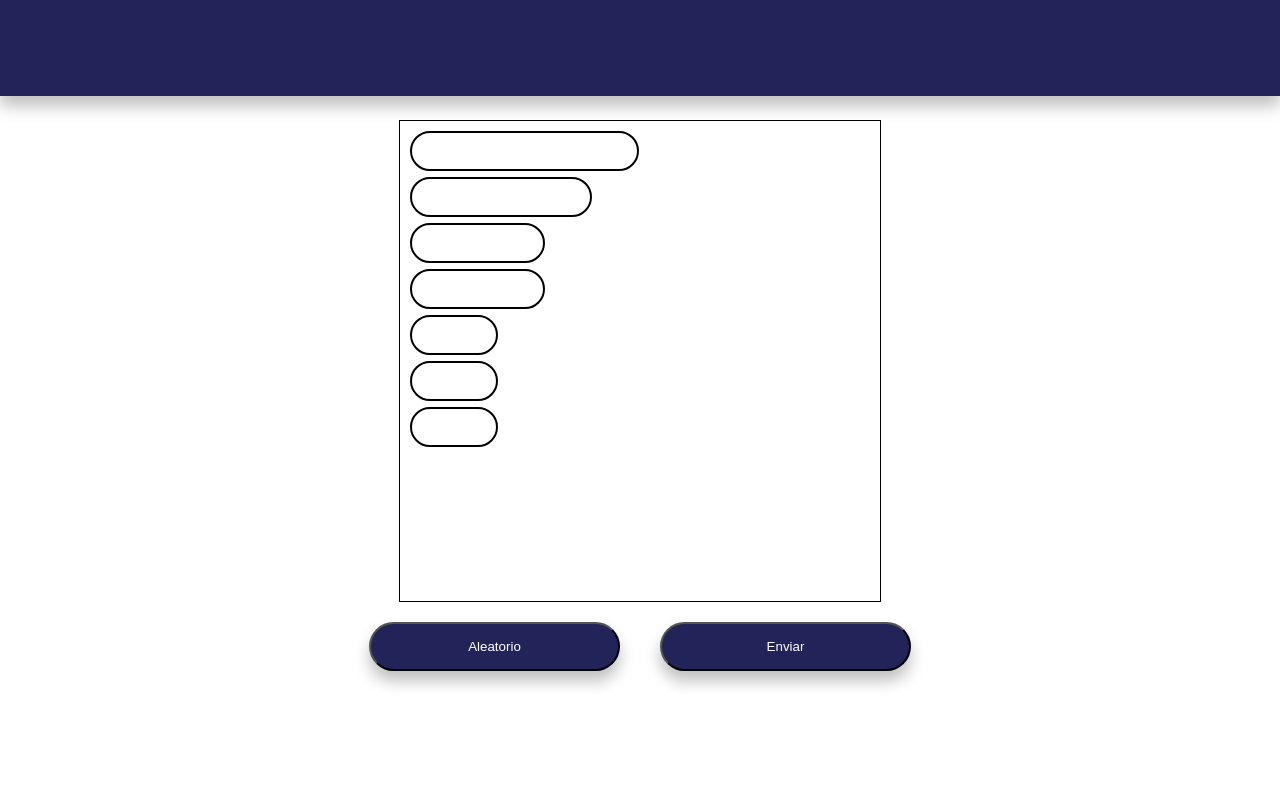
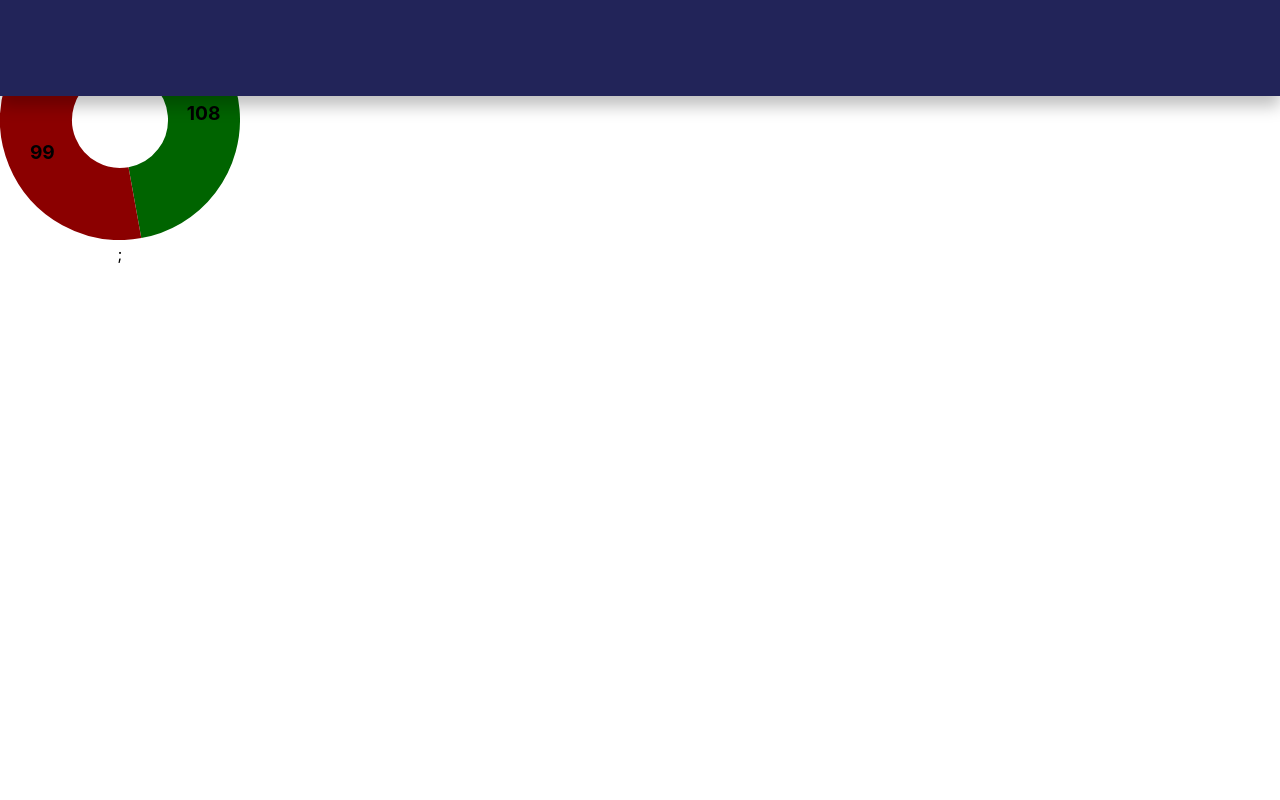
Before and after one commit to pepemaluza/battleshipFront, a React (Create React App) app: page /home in a window 1280 px wide. Shown: the top 800 px of the page. Built offline with nearby package versions, Linux system fonts and the light colour scheme.

Commit message:
Add Router Dom.

```diff
--- a/package.json
+++ b/package.json
@@ -13,9 +13,10 @@
     "axios": "^0.27.2",
     "react": "^18.1.0",
     "react-dom": "^18.1.0",
+    "react-google-login": "^5.2.2",
     "react-grid-layout": "^1.3.4",
+    "react-minimal-pie-chart": "^8.3.0",
     "react-router-dom": "^6.3.0",
-    "react-google-login": "^5.2.2",
     "react-scripts": "5.0.1",
     "typescript": "^4.7.2",
     "web-vitals": "^2.1.4",
--- a/src/App.tsx
+++ b/src/App.tsx
@@ -2,15 +2,27 @@ import React from 'react';
 import './App.css';
 import Navbar from './components/navbar/Navbar';
 import LoginPage from './pages/loginPage/LoginPage';
+import HomePage from './pages/homePage/HomePage';
 import GamePage from './pages/gamePage/GamePage';
+
+import {
+	BrowserRouter as Router,
+	Routes,
+	Route
+} from 'react-router-dom';
 
 function App() {
 
     return (
         <div className="App">
             <Navbar />
-            <GamePage />
-            <LoginPage />
+            <Router>
+                <Routes>
+                    <Route path="/" element={<LoginPage />} />
+                    <Route path="/home" element={<HomePage />} />
+                    <Route path="/play" element={<GamePage />} />
+                </Routes>
+            </Router>
         </div>
     );
 }
--- a/src/pages/gamePage/GamePage.tsx
+++ b/src/pages/gamePage/GamePage.tsx
@@ -69,8 +69,9 @@ function GamePage() {
         }
     });
 
-    return (
-        <div className="game-container">
+    const PositioningStage = () =>  {
+        return (
+            <>
             <div style={{marginLeft: 'auto', marginRight: 'auto', position: 'relative', width: '480px', marginTop: '120px', border: '1px solid black', overflow: 'hidden'}}>
                 <div style={{width: '480px', height: '480px'}}>
                     <ReactGridLayout
@@ -92,6 +93,13 @@ function GamePage() {
             </div>
             <button onClick={() => {createRandomBoard()}}>Aleatorio</button>
             <button onClick={() => {handleSendBoard()}}>Enviar</button>
+            </>
+        )
+    }
+
+    return (
+        <div className="game-container">
+            <PositioningStage />
         </div>
     )
 }
--- a/src/pages/homePage/HomePage.tsx
+++ b/src/pages/homePage/HomePage.tsx
@@ -1,11 +1,36 @@
 import React from 'react';
 import './HomePage.css';
+import { PieChart } from 'react-minimal-pie-chart';
 
 function HomePage() {
-  return (
-    <div className="home-container">
-    </div>
-  );
+
+    //TODO fetch userStats from back.
+    const userStats = {played: 229, wins: 108, losses: 99, disconnects: 22};
+
+    const TotalGamesPie = () => {
+        return (
+            <div style={{width: '240px', height: '240px'}}>
+                <PieChart
+                    data={[
+                        { title: 'Wins', value: userStats.wins, color: 'darkgreen' },
+                        { title: 'Losses', value: userStats.losses, color: 'darkred' },
+                        { title: 'Disconnects', value: userStats.disconnects, color: 'grey'}
+                    ]}
+                    lineWidth={60}
+                    label={({ dataEntry }) => dataEntry.value}
+                    labelPosition={70}
+                    labelStyle={{fontSize: '8px', fontWeight: '700'}}
+                    startAngle={270}
+                />;
+            </div>
+        )
+    }
+
+    return (
+        <div className="home-container">
+            <TotalGamesPie />
+        </div>
+    );
 }
 
 export default HomePage;
```
Also changed, not shown: 1 other file (tests, documents, lock files or other folders).
